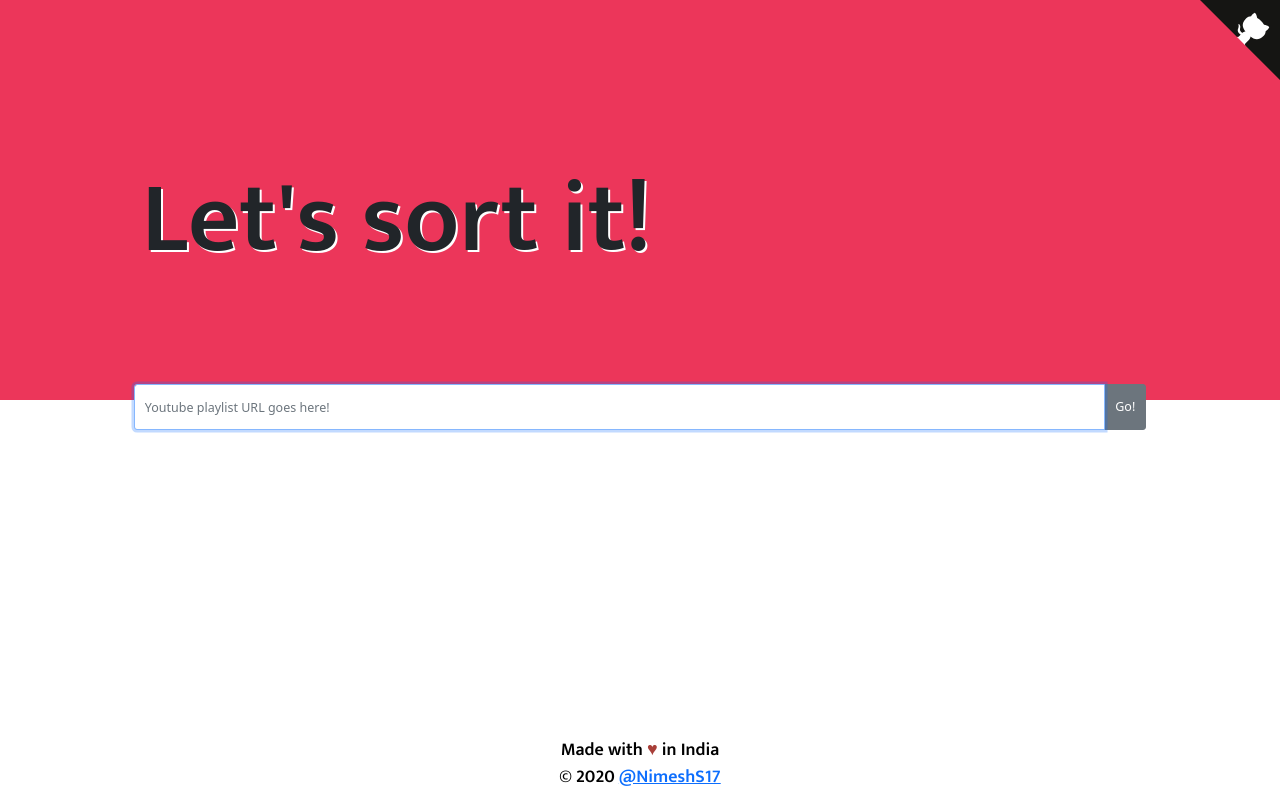
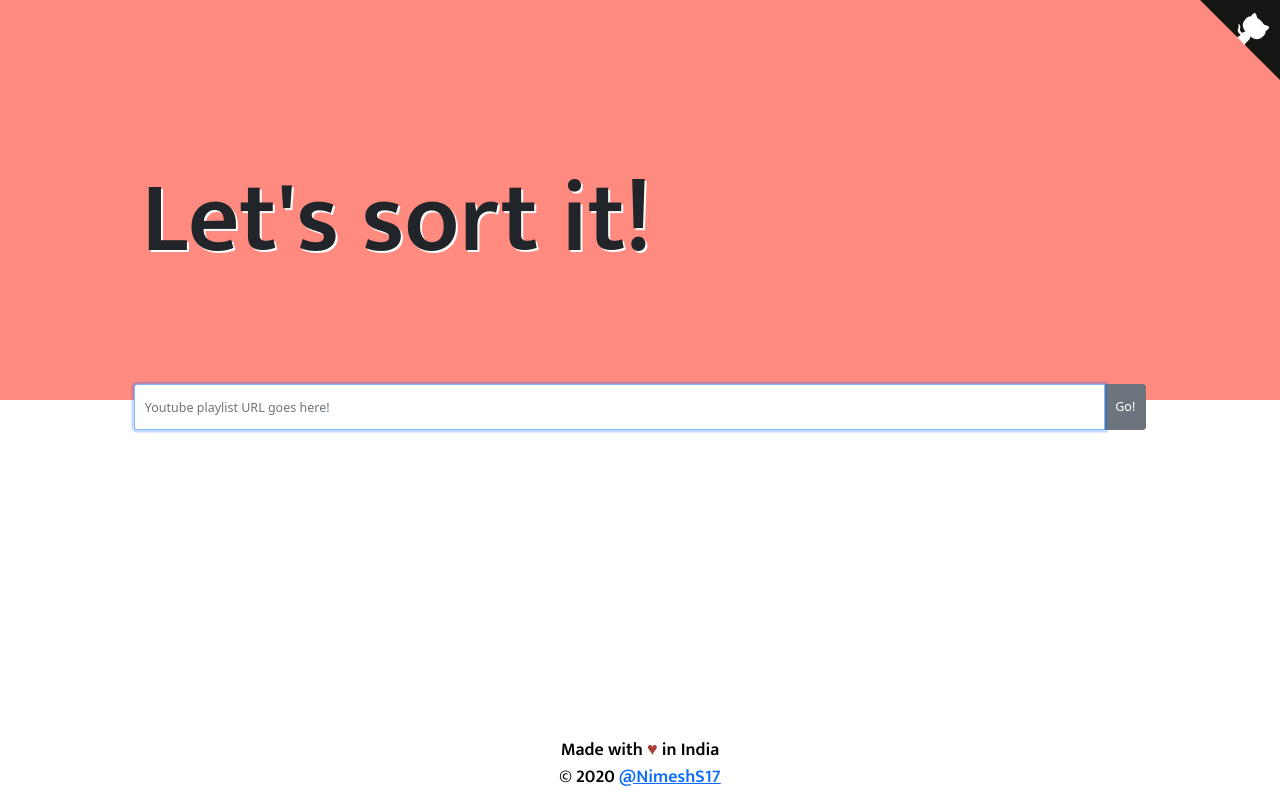
Before and after one commit to nish17/youtube-playlist-sorter, a React (Vite) app: page / in a window 1280 px wide. Built offline with nearby package versions, Linux system fonts and the light colour scheme; a web font is replaced by a local one.

Commit message:
update primary color to ff8a80

```diff
--- a/src/styles.css
+++ b/src/styles.css
@@ -1,8 +1,8 @@
 .main-section {
-  background: -webkit-linear-gradient(180deg, #ec365a 50%, #fff 50%);
-  background: -o-linear-gradient(180deg, #ec365a 50%, #fff 50%);
-  background: -moz-linear-gradient(180deg, #ec365a 50%, #fff 50%);
-  background: linear-gradient(180deg, #ec365a 50%, #fff 50%);
+  background: -webkit-linear-gradient(180deg, #ff8a80  50%, #fff 50%);
+  background: -o-linear-gradient(180deg, #ff8a80   50%, #fff 50%);
+  background: -moz-linear-gradient(180deg, #ff8a80   50%, #fff 50%);
+  background: linear-gradient(180deg, #ff8a80  50%, #fff 50%);
   top: 0;
   left: 0;
   right: 0;
@@ -65,7 +65,6 @@
   height: 60px;
   background: #fff;
   text-align: center;
-  position: fixed;
   font-family: 'Mukta', sans-serif;
   color: black;
 }
```
